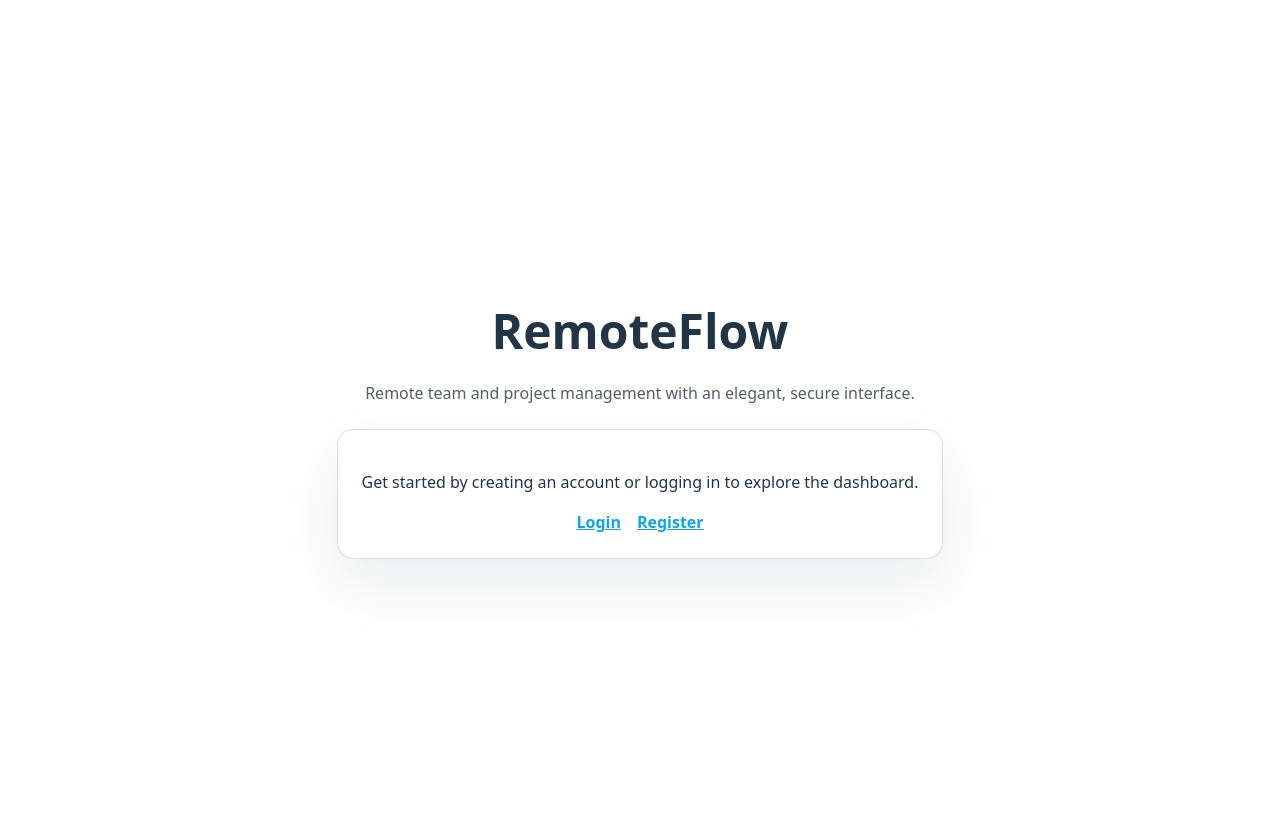
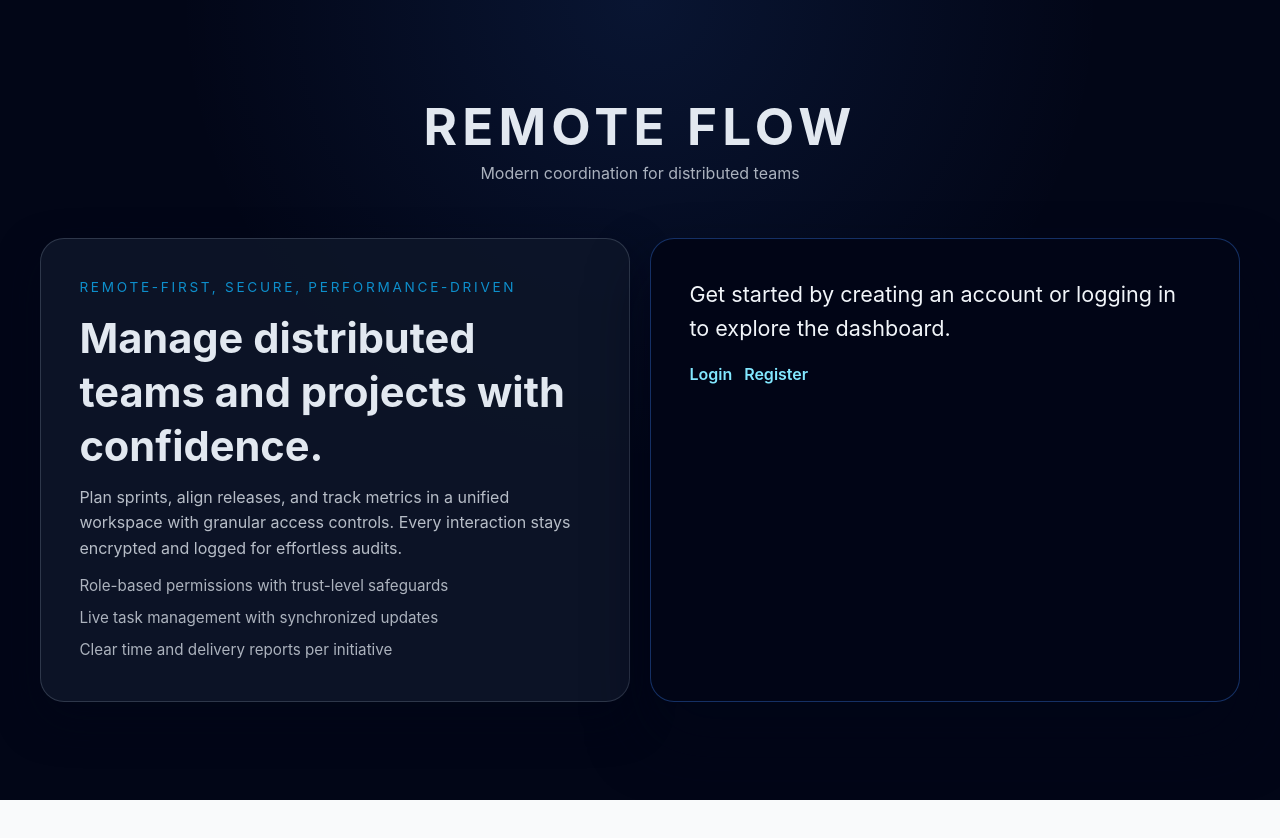
Before and after one commit to VitorDPires/remoteFlow, a React (Vite) app: page / in a window 1280 px wide. Shown: the top 838 px of the page. After the commit the page ends 800 px from the top, so only its background shows below. Built offline with nearby package versions, Linux system fonts and the light colour scheme; no server answers.

Commit message:
feat: modernize landing layout and button styles (#4)
* style: update landing page and button styles for improved UI

* feat: enhance landing page layout and add project title/subtitle

```diff
--- a/src/components/ui/Button/Button.module.css
+++ b/src/components/ui/Button/Button.module.css
@@ -1,4 +1,23 @@
 .button {
-    padding: 12px;
-    font-size: 16px;
-  }
+  padding: 0.75rem 1.5rem;
+  font-size: 1rem;
+  font-weight: 600;
+  border-radius: 999px;
+  border: none;
+  background: linear-gradient(135deg, #22d3ee, #06b6d4);
+  color: #020617;
+  cursor: pointer;
+  transition: transform 0.2s ease, box-shadow 0.2s ease;
+  box-shadow: 0 10px 25px rgba(6, 182, 212, 0.35);
+}
+
+.button:disabled {
+  cursor: not-allowed;
+  opacity: 0.6;
+  box-shadow: none;
+}
+
+.button:not(:disabled):hover {
+  transform: translateY(-1px);
+  box-shadow: 0 15px 30px rgba(6, 182, 212, 0.45);
+}
--- a/src/features/landing/pages/LandingPage.module.css
+++ b/src/features/landing/pages/LandingPage.module.css
@@ -1,54 +1,142 @@
 .container {
+  width: 100%;
   min-height: 100vh;
+  padding: clamp(1.5rem, 3vw, 3rem);
+  background: radial-gradient(circle at top, rgba(59, 130, 246, 0.12), transparent 45%),
+    #020617;
+  color: #e2e8f0;
   display: flex;
   flex-direction: column;
   align-items: center;
   justify-content: center;
-  text-align: center;
-  padding: 2rem;
-  gap: 1.5rem;
+  gap: clamp(1rem, 2vw, 1.75rem);
+  box-sizing: border-box;
 }
 
-.title {
-  font-size: clamp(2.2rem, 4vw, 3rem);
+.header {
+  width: min(1200px, 100%);
+  margin-bottom: clamp(1rem, 2vw, 1.75rem);
+  text-align: center;
+  display: flex;
+  flex-direction: column;
+  align-items: center;
+}
+
+.projectTitle {
+  margin: 0;
+  font-size: clamp(2.6rem, 4vw, 3.4rem);
+  letter-spacing: 0.1em;
+  text-transform: uppercase;
+}
+
+.projectSubtitle {
+  margin: 0.4rem 0 0;
+  font-size: 1rem;
+  color: rgba(226, 232, 240, 0.75);
+}
+
+.grid {
+  width: min(1200px, 100%);
+  display: grid;
+  grid-template-columns: repeat(auto-fit, minmax(280px, 1fr));
+  gap: 1.25rem;
+  align-items: stretch;
+}
+
+.intro {
+  background: rgba(15, 23, 42, 0.85);
+  border-radius: 1.5rem;
+  border: 1px solid rgba(148, 163, 184, 0.25);
+  padding: clamp(1.8rem, 3vw, 2.4rem);
+  box-shadow: 0 18px 40px rgba(2, 6, 23, 0.6);
+  display: flex;
+  flex-direction: column;
+  gap: 0.75rem;
+}
+
+.introTag {
+  font-size: 0.85rem;
+  letter-spacing: 0.2em;
+  text-transform: uppercase;
+  color: rgba(14, 165, 233, 0.85);
   margin: 0;
 }
 
-.subtitle {
+.introHeading {
+  font-size: clamp(2rem, 4vw, 2.6rem);
+  margin: 0;
+  line-height: 1.3;
+}
+
+.introText {
   margin: 0;
   font-size: 1rem;
-  color: rgba(15, 23, 42, 0.7);
+  color: rgba(226, 232, 240, 0.8);
+  line-height: 1.6;
 }
 
-.actions {
+.featureList {
+  list-style: none;
+  padding: 0;
+  margin: 0;
   display: flex;
+  flex-direction: column;
+  gap: 0.5rem;
+  color: rgba(226, 232, 240, 0.75);
+  font-size: 0.95rem;
+}
+
+.card {
+  background: rgba(2, 6, 23, 0.95);
+  border-radius: 1.5rem;
+  border: 1px solid rgba(59, 130, 246, 0.35);
+  padding: clamp(2rem, 3vw, 2.8rem);
+  box-shadow: 0 35px 60px rgba(2, 6, 23, 0.7);
+  display: flex;
+  flex-direction: column;
   gap: 1rem;
-  flex-wrap: wrap;
-  justify-content: center;
+  min-height: 300px;
+}
+
+.greeting {
+  margin: 0;
+  font-size: 1.35rem;
+  color: #f1f5f9;
+}
+
+.hint {
+  margin: 0;
+  font-size: 0.95rem;
+  color: rgba(226, 232, 240, 0.75);
 }
 
 .profileList {
   list-style: none;
   padding: 0;
-  margin: 0 0 1rem;
+  margin: 0;
   display: flex;
+  flex-wrap: wrap;
   gap: 1rem;
-  justify-content: center;
-  color: rgba(15, 23, 42, 0.8);
+  color: rgba(226, 232, 240, 0.8);
   font-size: 0.95rem;
 }
 
-.card {
-  border: 1px solid rgba(15, 23, 42, 0.15);
-  padding: 1.5rem;
-  border-radius: 1rem;
-  background: white;
-  box-shadow: 0 25px 60px rgba(15, 23, 42, 0.08);
-  min-width: 260px;
+.actions {
+  display: flex;
+  flex-wrap: wrap;
+  gap: 0.75rem;
+  align-items: center;
 }
 
 .link {
-  color: #0ea5e9;
-  text-decoration: underline;
+  color: #82e8ff;
+  text-decoration: none;
   font-weight: 600;
+  padding-bottom: 1px;
+  border-bottom: 1px solid transparent;
+  transition: border-color 0.2s ease;
 }
+
+.link:hover {
+  border-color: #82e8ff;
+}
--- a/src/features/landing/pages/LandingPage.tsx
+++ b/src/features/landing/pages/LandingPage.tsx
@@ -44,20 +44,38 @@ function LandingPage() {
 
   return (
     <main className={styles.container}>
-      <h1 className={styles.title}>RemoteFlow</h1>
-      <p className={styles.subtitle}>Remote team and project management with an elegant, secure interface.</p>
+      <div className={styles.header}>
+        <h1 className={styles.projectTitle}>Remote Flow</h1>
+        <p className={styles.projectSubtitle}>Modern coordination for distributed teams</p>
+      </div>
+      <div className={styles.grid}>
+        <section className={styles.intro}>
+          <p className={styles.introTag}>Remote-first, secure, performance-driven</p>
+          <h2 className={styles.introHeading}>Manage distributed teams and projects with confidence.</h2>
+          <p className={styles.introText}>
+            Plan sprints, align releases, and track metrics in a unified workspace with granular access controls.
+            Every interaction stays encrypted and logged for effortless audits.
+          </p>
+          <ul className={styles.featureList}>
+            <li>Role-based permissions with trust-level safeguards</li>
+            <li>Live task management with synchronized updates</li>
+            <li>Clear time and delivery reports per initiative</li>
+          </ul>
+        </section>
 
+        <section className={styles.card}>
           {loading ? (
-        <div className={styles.card}>
-          <p>Checking session...</p>
-        </div>
+            <p>Checando a sessão…</p>
           ) : user ? (
-        <div className={styles.card}>
-          <p>Welcome back, {profile?.name || user.displayName || user.email || "RemoteFlow user"}!</p>
-          <p>Head to your dashboard or continue where you left off.</p>
+            <>
+              <p className={styles.greeting}>
+                Welcome back, {profile?.name || user.displayName || user.email || "RemoteFlow user"}!
+              </p>
+              <p className={styles.hint}>Visit your dashboard or pick up where you left off.</p>
               <ul className={styles.profileList}>
-            {profileLoading && <li>Loading profile...</li>}
-            {!profileLoading && profile && (
+                {profileLoading && <li>Carregando perfil…</li>}
+                {!profileLoading &&
+                  profile && (
                     <>
                       <li>
                       <strong>Role:</strong> {profile.role ?? "user"}
@@ -69,20 +87,20 @@ function LandingPage() {
                   )}
               </ul>
               <div className={styles.actions}>
-            <Link to="/login" className={styles.link}>
-              Go to login
+                <Link to="/dashboard" className={styles.link}>
+                  Dashboard
                 </Link>
                 <Link to="/register" className={styles.link}>
-              Manage account
+                  Account
                 </Link>
                 <Button type="button" disabled={signingOut} onClick={handleLogout}>
-              {signingOut ? "Signing out..." : "Sign out"}
+                  {signingOut ? "Signing out…" : "Sign out"}
                 </Button>
               </div>
-        </div>
+            </>
           ) : (
-        <div className={styles.card}>
-          <p>Get started by creating an account or logging in to explore the dashboard.</p>
+            <>
+              <p className={styles.greeting}>Get started by creating an account or logging in to explore the dashboard.</p>
               <div className={styles.actions}>
                 <Link to="/login" className={styles.link}>
                   Login
@@ -91,8 +109,10 @@ function LandingPage() {
                   Register
                 </Link>
               </div>
+            </>
+          )}
+        </section>
       </div>
-      )}
     </main>
   );
 }
--- a/src/index.css
+++ b/src/index.css
@@ -1,12 +1,10 @@
 :root {
-  font-family: system-ui, Avenir, Helvetica, Arial, sans-serif;
-  line-height: 1.5;
+  font-family: "Inter", "Segoe UI", system-ui, sans-serif;
+  line-height: 1.6;
   font-weight: 400;
-
-  color-scheme: light dark;
-  color: rgba(255, 255, 255, 0.87);
-  background-color: #242424;
-
+  color-scheme: dark;
+  color: #e2e8f0;
+  background-color: #020617;
   font-synthesis: none;
   text-rendering: optimizeLegibility;
   -webkit-font-smoothing: antialiased;
@@ -15,20 +13,20 @@
 
 a {
   font-weight: 500;
-  color: #646cff;
-  text-decoration: inherit;
+  color: #82e8ff;
+  text-decoration: none;
 }
+
 a:hover {
-  color: #535bf2;
+  color: #bbf7d0;
 }
 
 body {
   min-height: 100vh;
   margin: 0;
-  display: flex;
-  justify-content: center;
-  align-items: center;
-  min-width: 320px;
+  width: 100%;
+  background-color: #020617;
+  color: #e2e8f0;
 }
 
 h1 {
@@ -47,9 +45,11 @@ button {
   cursor: pointer;
   transition: border-color 0.25s;
 }
+
 button:hover {
-  border-color: #646cff;
+  border-color: #82e8ff;
 }
+
 button:focus,
 button:focus-visible {
   outline: 4px auto -webkit-focus-ring-color;
@@ -57,13 +57,17 @@ button:focus-visible {
 
 @media (prefers-color-scheme: light) {
   :root {
-    color: #213547;
-    background-color: #ffffff;
+    color: #0f172a;
+    background-color: #f9fafb;
+  }
+  body {
+    background-color: #f9fafb;
+    color: #0f172a;
   }
   a:hover {
-    color: #747bff;
+    color: #0ea5e9;
   }
   button {
-    background-color: #f9f9f9;
+    background-color: #fff;
   }
 }
```
Lines whose indentation alone changed are shown as unchanged.
